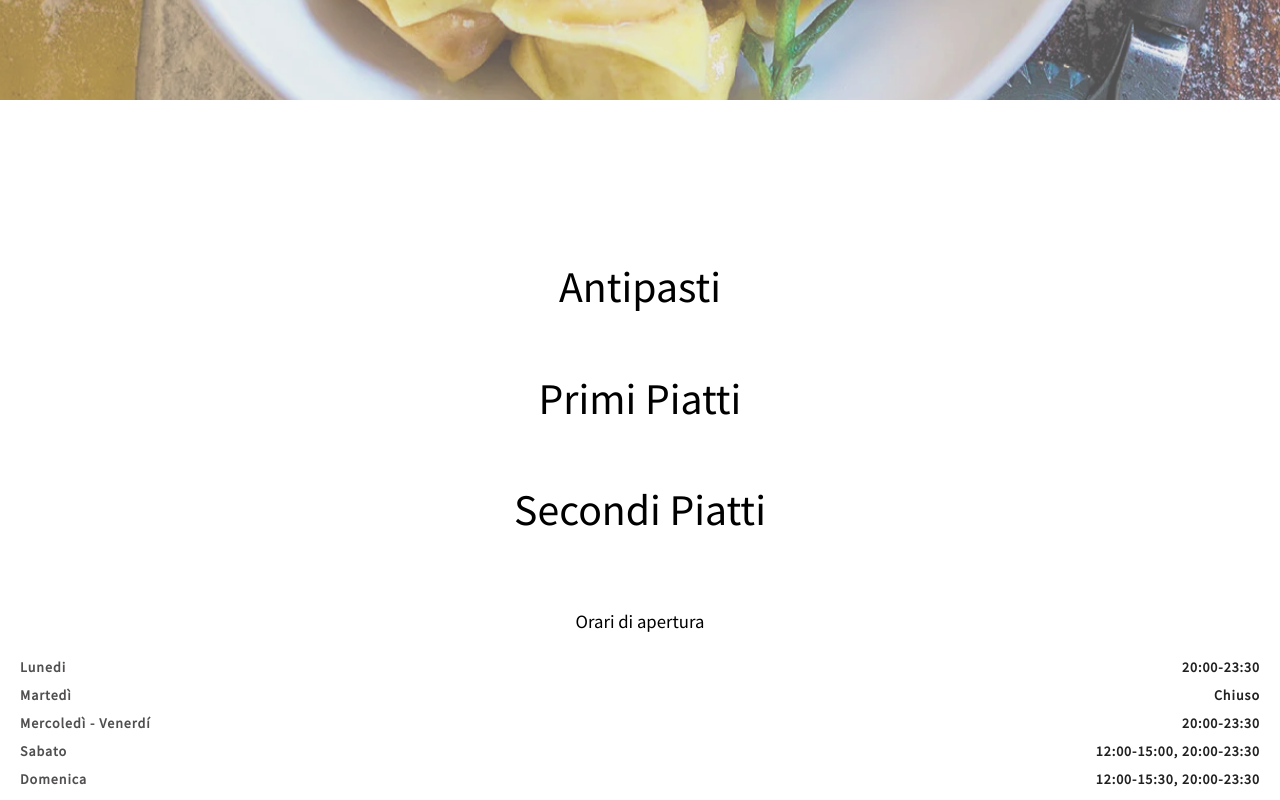
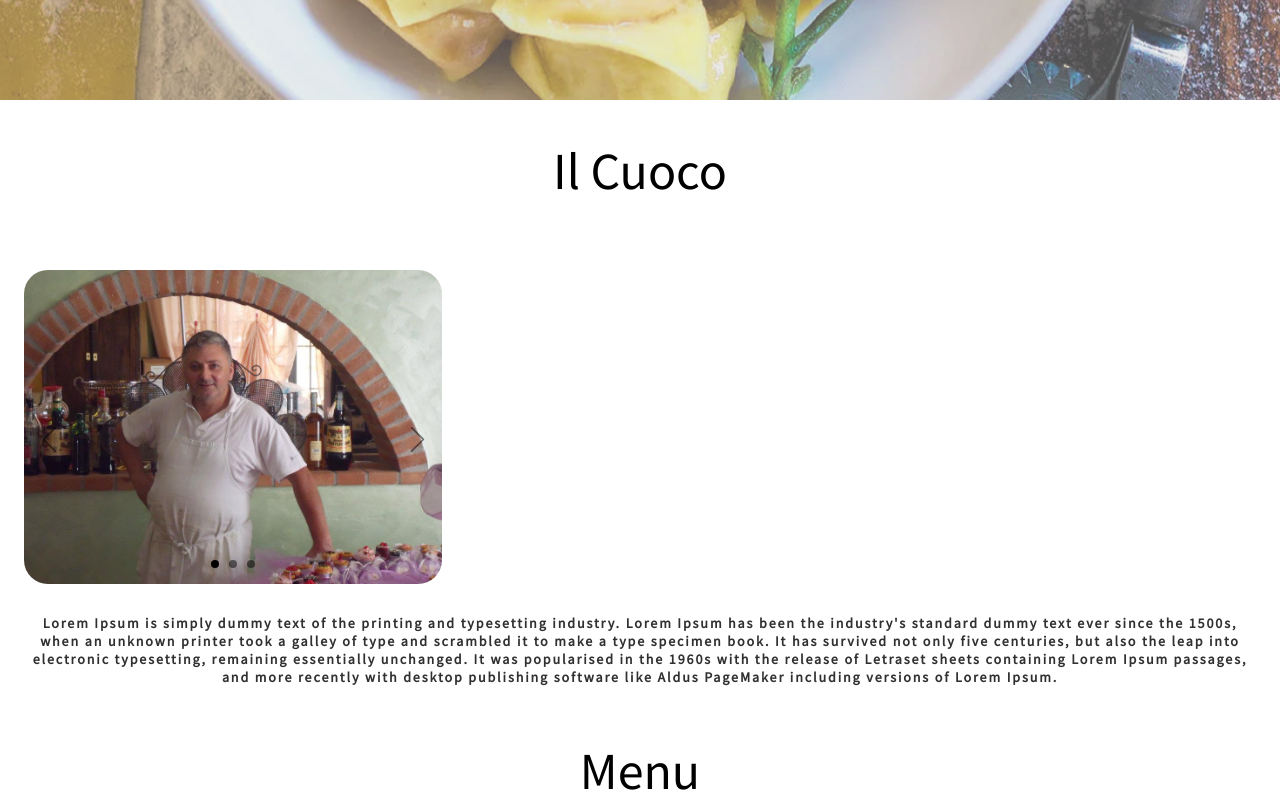
Before and after one commit to devjeanfraga/la-fenice-ristorante, a React (Create React App) app: page / in a window 1280 px wide. Shown: the part 700-1500 px from the top of the page. Built offline with nearby package versions, Linux system fonts and the light colour scheme.

Commit message:
update files

```diff
--- a/src/App.tsx
+++ b/src/App.tsx
@@ -4,6 +4,7 @@ import { Topbar} from './components/topbar/Topbar';
 import { Header } from './components/header/Header';
 import { Hero } from './components/hero/Hero';
 import { Menu } from './components/menu/Menu';
+import { About } from './components/about/About';
 import './App.css';
 
 function App() {
@@ -21,6 +22,7 @@ function App() {
       <Topbar/>
       <Header/>
       <Hero/>
+      <About/>
       <Menu/>
     </div>
   );
--- a/src/components/menu/Menu.css
+++ b/src/components/menu/Menu.css
@@ -17,7 +17,7 @@
   width: max-content;
   margin: auto;
   padding: 1rem;
-  margin-bottom: 30px;
+  margin-bottom: 32px;
   text-align: center;
 }
 
@@ -44,7 +44,6 @@
 .menu .grid-list {
   background-color: var(--white);
   margin-block-end: 50px;
-  /* border: 2px solid black; */
   position: relative;
   display: none;
 }
@@ -56,7 +55,6 @@
 .grid-list li {  background-color: #f2f2f2;}
 
 .menu-card {
-  /* border: 2px solid rgb(235, 5, 5); */
   display: flex;
   flex-flow: column nowrap;
   align-items: center;
@@ -69,7 +67,6 @@
 .menu-card .card-banner {
   width: 50px;
   position: relative;
-  /* border: 2px solid blue; */
   width: 60%;
 }
 
@@ -81,7 +78,6 @@
 
 
 .menu-card .card-text-container {
-  /* border: 2px solid rgb(122, 3, 219); */
   text-align: center;
   width: 95%;
   position: relative;
@@ -136,7 +132,7 @@
 
  .menu-hours p {
   font-size: var(--fontSize-label-1);
-  color: rgb(80, 78, 78);
+  color: #303030b8;
   font-weight: var(--weight-bold);
   line-height: 2em;
   letter-spacing: 1px;
--- a/src/index.css
+++ b/src/index.css
@@ -138,6 +138,7 @@ textarea {
 a, p, ul, li, button {
   line-height: normal;
   text-decoration: none;
+  color: var(--black);
 }
 
 li { list-style: none; }
@@ -189,7 +190,7 @@ body.nav-active { overflow: hidden }
 .title-2,
 .title-3,
 .title-4 {
-  color: var(-black);
+  color: var(--black);
   font-family: var(--fontFamily-dm_sans);
   font-weight: var(--weight-regular);
   line-height: var(--lineHeight-2);
```
